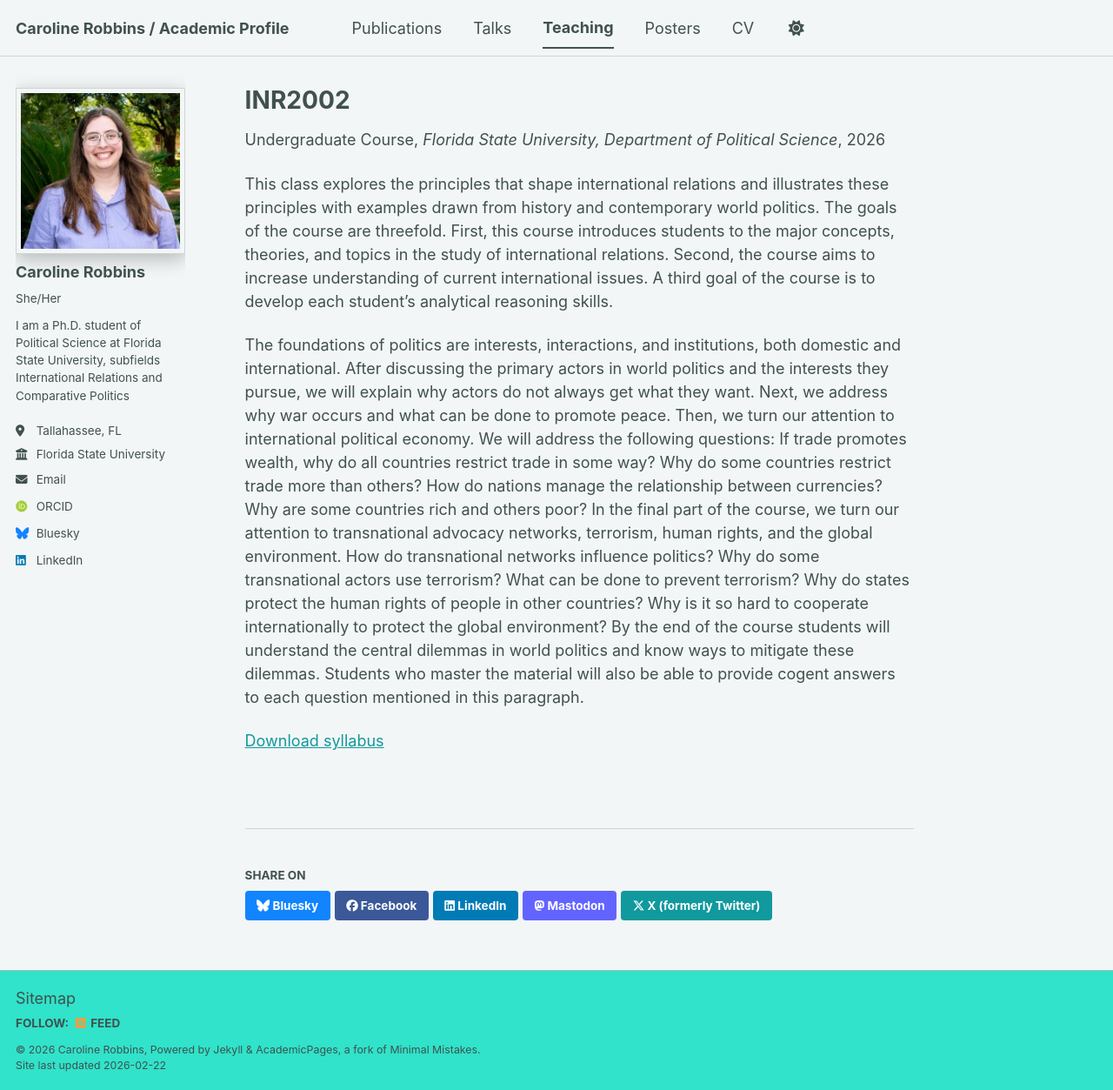
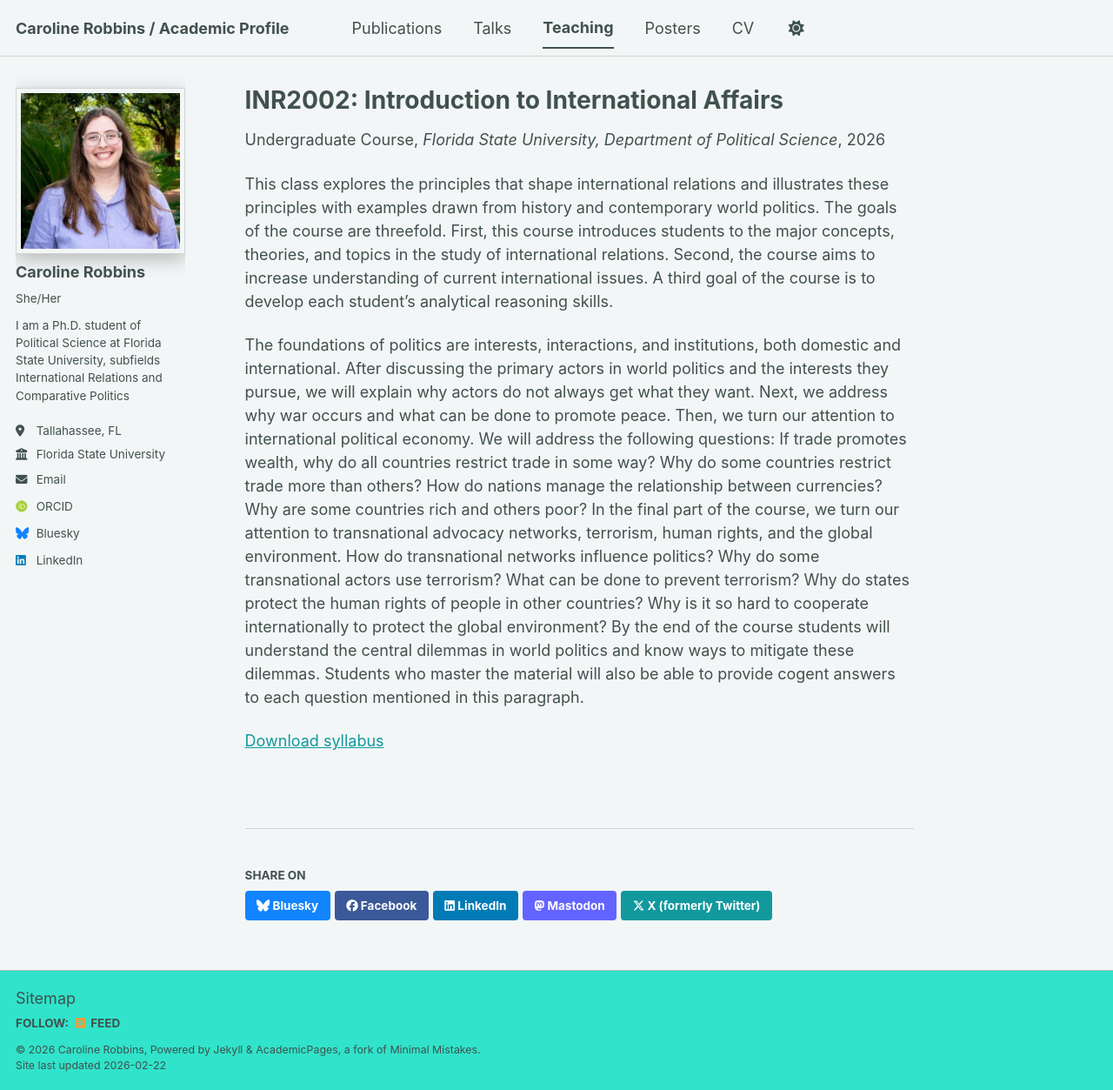
Before and after one commit to crobbinsphd/crobbinsphd.github.io, a Jekyll site: the page built from _teaching/teaching-1.md, in a window 1280 px wide and 1253 px high. Shown: the whole window at 87% size. Built offline with Jekyll 4.4.1, drawn with Linux system fonts in a browser that asks for light colours; some web fonts are replaced; a script bundle is joined from its source files by our own code; library files that are not in the unit come from our copies.

Commit message:
Update teaching-1.md

```diff
--- a/_teaching/teaching-1.md
+++ b/_teaching/teaching-1.md
@@ -1,5 +1,5 @@
 ---
-title: "INR2002"
+title: "INR2002: Introduction to International Affairs"
 collection: teaching
 type: "Undergraduate Course"
 permalink: /teaching/teaching-1
```
